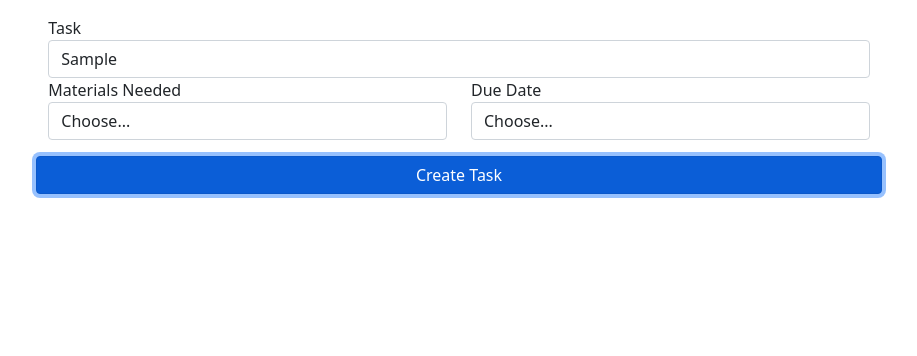
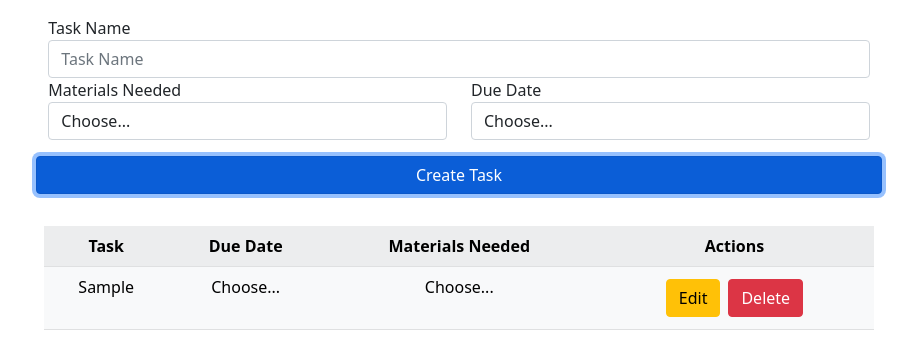
Before and after one commit to wlsaylor/group-final-project, a website: page index.html in a window 1280 px wide. Both pictures are taken after typing "Sample" into the empty fields and a click on the button "Create Task". Shown: the whole page, without its empty margins (181-1098 px from the left). Drawn offline with nearby package versions, Linux system fonts and the light colour scheme.

Commit message:
Initial JS and HTML

```diff
--- a/bill.js
+++ b/bill.js
@@ -0,0 +1,105 @@
+//Initialize row and task counter
+let rowId = 0;
+let taskId = 0;
+
+//Purpose: Creates a new task from the task form elements
+function onCreateTask() {
+    //Initialize Table
+    const table = document.querySelector('#task-list');
+    const row = table.insertRow(rowId + 1);
+
+    //Create all other elements in the row
+    row.setAttribute('id', `task-${rowId}`);
+
+    const taskValue = document.querySelector('#task').value;
+    let taskCell = row.insertCell(0);
+    taskCell.innerHTML = taskValue;
+    taskCell.setAttribute('id', `task-name-${rowId}`);
+
+    const materialValue = document.querySelector('#materials').value;
+    let materialsCell = row.insertCell(1);
+    materialsCell.innerHTML = materialValue;
+    materialsCell.setAttribute('id', `materials-${rowId}`);
+
+    const dueDateValue = document.querySelector('#due-date').value;
+    let dueDateCell = row.insertCell(2);
+    dueDateCell.innerHTML = dueDateValue;
+    dueDateCell.setAttribute('id', `due-date-${rowId}`);
+
+    const actions = row.insertCell(3);
+
+    //Pass both IDs into buttons. One for deleting the target row and one for deleting the target object
+    actions.appendChild(createEditButton(rowId, taskId));
+    actions.appendChild(createDeleteButton(rowId, taskId));
+
+    button = document.querySelector('#new-task');
+    if(button.innerHTML = 'Update Task') {
+        button.removeAttribute('class');
+        button.setAttribute('class', 'btn btn-primary mt-3');
+        button.innerHTML = 'Create Task';
+    }
+
+    //Update array with complete task info
+    taskArray[2].push({taskId, taskValue, materialValue, dueDateValue});
+
+    //Increment counters and return form to original state
+    taskId++;
+    rowId++;
+    resetForm();
+}
+
+//Purpose: Handles creation and functionality of the Delete button
+function createDeleteButton(deleteId, taskId) {
+    const btn = document.createElement('button');
+    btn.className = 'btn btn-danger m-1';
+    btn.id = deleteId;
+    btn.innerHTML = 'Delete';
+
+    btn.onclick = () => {
+        const elementToDelete = document.querySelector(`#task-${deleteId}`);
+        elementToDelete.parentNode.removeChild(elementToDelete);
+
+        //Remove element from array by filtering in place.
+        taskArray[2] = taskArray[2].filter(obj => obj.taskId != taskId);
+        rowId--;
+    }
+    return btn;
+}
+
+//Purpose: Handles creation and functionality of the Edit button
+function createEditButton(editId, taskId) {
+    const btn = document.createElement('button');
+    btn.className = 'btn btn-warning m-1';
+    btn.id = editId;
+    btn.innerHTML = 'Edit';
+
+    btn.onclick= () => {
+        const elementToEdit = document.querySelector(`#task-${editId}`);
+
+        //Populate form with values from current row
+        document.querySelector('#task').value = document.querySelector(`#task-name-${editId}`).innerHTML;
+        document.querySelector('#materials').value = document.querySelector(`#materials-${editId}`).innerHTML;
+        document.querySelector('#due-date').value = document.querySelector(`#due-date-${editId}`).innerHTML;
+
+        //Change create button to update button
+        let updateButton = document.querySelector('#new-task');
+        updateButton.removeAttribute('class');
+        updateButton.setAttribute('class', 'btn btn-warning mt-3');
+        updateButton.innerHTML = 'Update Task';
+
+        elementToEdit.parentNode.removeChild(elementToEdit);
+
+        //Remove element from array by filtering in place.
+        taskArray[2] = taskArray[2].filter(obj => obj.taskId != taskId);
+        rowId--;
+    }
+
+    return btn;
+}
+
+//Return form to its original state
+function resetForm() {
+    document.querySelector('#task').value = '';
+    document.querySelector('#materials').selectedIndex = 0;
+    document.querySelector('#due-date').selectedIndex = 0;
+}
--- a/global.js
+++ b/global.js
@@ -1 +1,2 @@
-let taskArray = [];
+//Global variable to store entities.
+let taskArray = [[], [], []];
--- a/index.html
+++ b/index.html
@@ -82,8 +82,8 @@
             <form class="col-8 p-3">
                 <div class="form-row row">
                     <div class="form-group col-lg-12">
-                        <label for="inputTask">Task</label>
-                        <input type="text" class="form-control" id="task" placeholder="Task">
+                        <label for="task">Task Name</label>
+                        <input type="text" class="form-control" id="task" placeholder="Task Name">
                     </div>
                 </div>
                 <div class="form-row row">
@@ -91,18 +91,33 @@
                         <label for="materials">Materials Needed</label>
                         <select id="materials" class="form-control">
                             <option selected>Choose...</option>
+                            <option>Test Materials</option>
                         </select>
                     </div>
                     <div class="form-group col-lg-6">
-                        <label for="dueDate">Due Date</label>
-                        <select id="dueDate" class="form-control">
+                        <label for="due-date">Due Date</label>
+                        <select id="due-date" class="form-control">
                             <option selected>Choose...</option>
+                            <option>Test Date</option>
                         </select>
                     </div>
-                    <button class="btn btn-primary mt-3" id="newTask" type="button">Create Task</button>
+                    <button class="btn btn-primary mt-3" id="new-task" onclick="onCreateTask()" type="button">Create
+                        Task</button>
                 </div>
             </form>
-            <div>
+
+            <div class="col-lg-8 m-3">
+                <table id="task-list"
+                    class="table table-hover table-light table-striped text-center justify-content-center">
+                    <tr>
+                        <th scope="col">Task</th>
+                        <th scope="col">Due Date</th>
+                        <th scope="col">Materials Needed</th>
+                        <th scope="col">Actions</th>
+                    </tr>
+                </table>
+            </div>
+        </div>
 
     </div>
 
```
Lines whose indentation alone changed are shown as unchanged.
